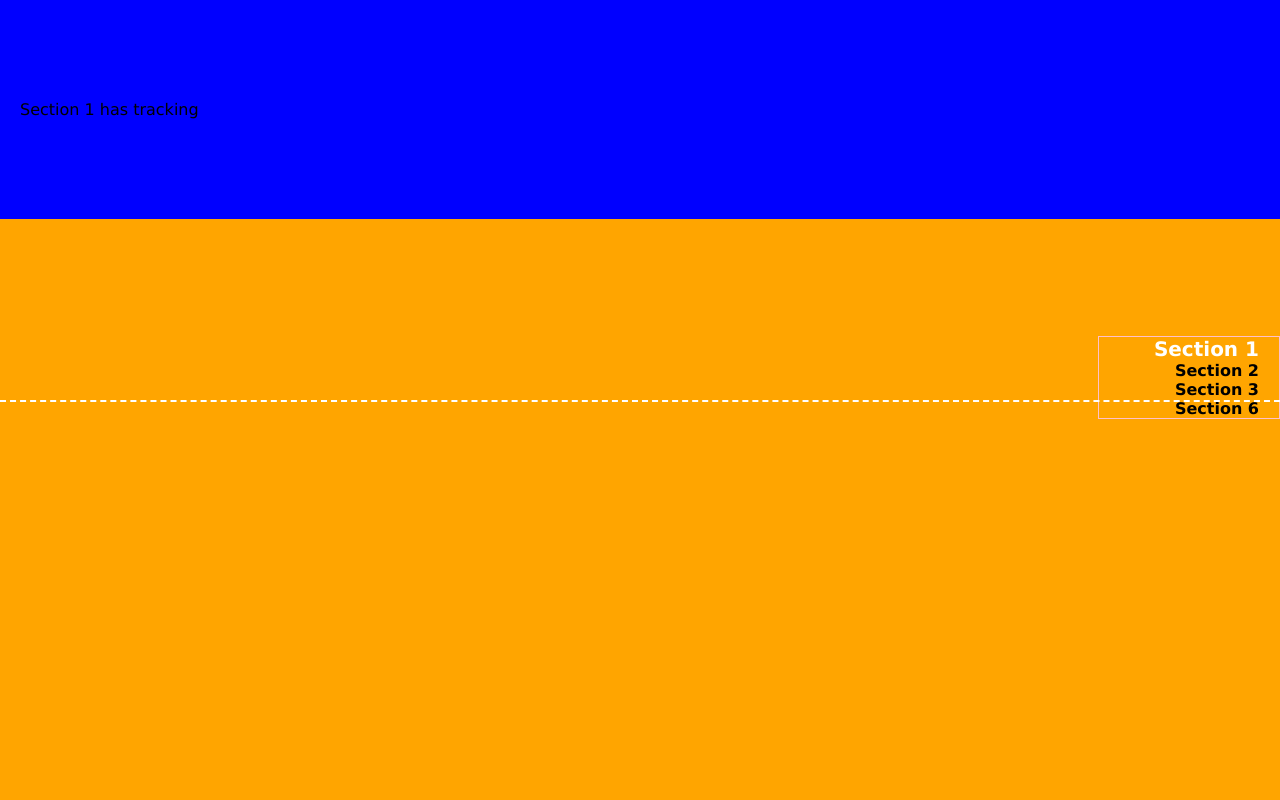
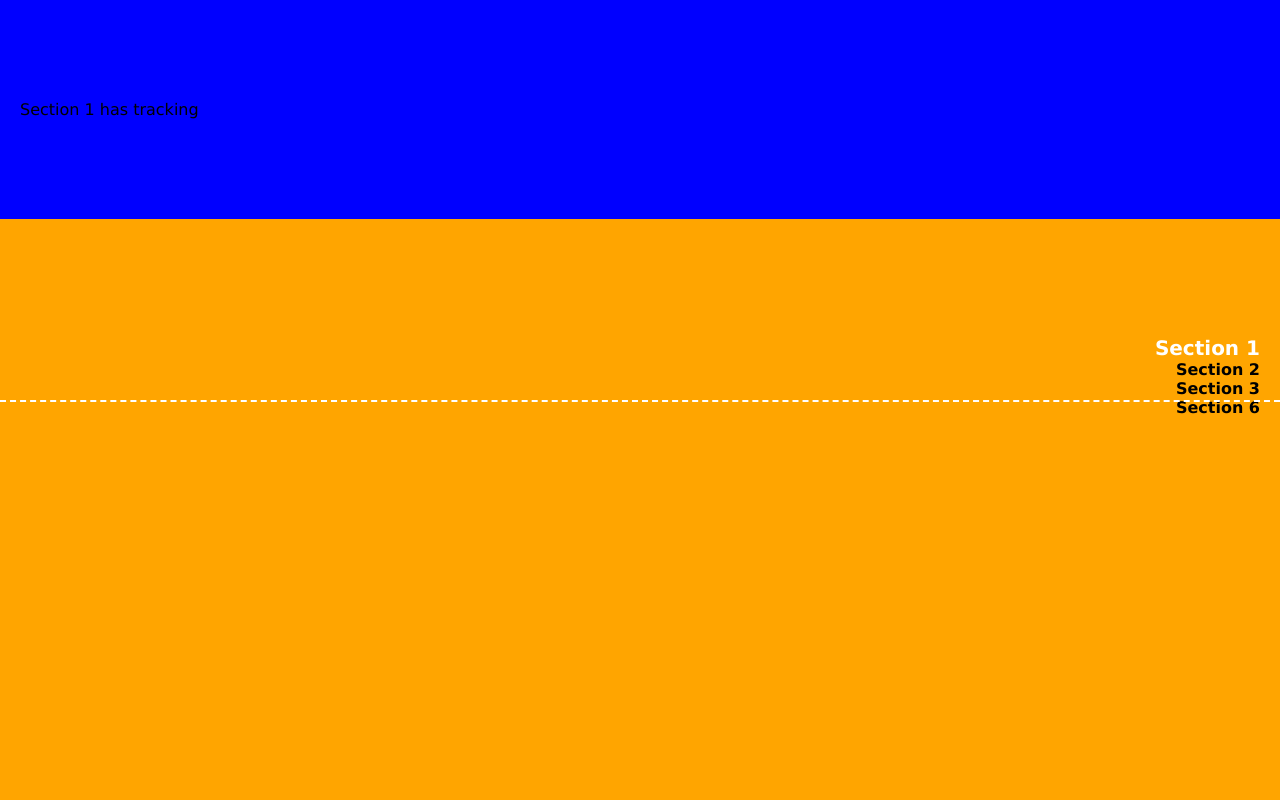
Before and after one commit to BobbyLee-dev/section-detection, a website built with Parcel: page index.html in a window 1280 px wide. Shown: the top 800 px of the page. Built offline with nearby package versions, Linux system fonts and the light colour scheme.

Commit message:
variable names, script tag, styling

```diff
--- a/style.css
+++ b/style.css
@@ -1,8 +1,7 @@
-html, body {
+body {
   margin: 0;
   width: 100%;
   font-family: 'Verdana', san-serif;
-  /*padding: 0 40px;*/
 }
 
 section:nth-of-type(1){
@@ -63,7 +62,6 @@
   right: 0;
   top: 40%;
   width: 120px;
-  border: 1px solid pink;
   text-align: right;
   padding-right: 20px;
 }
```
